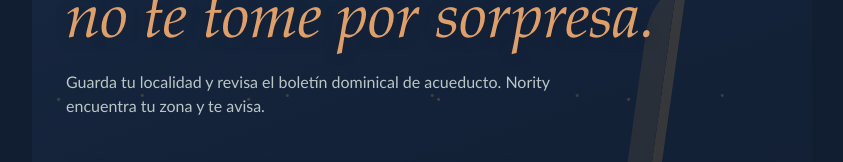
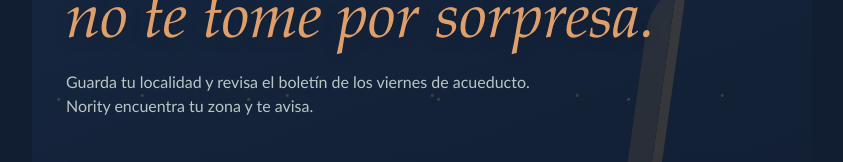
Before and after one commit to leolplex/serviceReminder, a React (Vite) app: page / in a window 1280 px wide. Shown: the part 254-416 px from the top of the page, without its empty margins (218-1061 px from the left). Built offline with nearby package versions, Linux system fonts and the light colour scheme; no server answers.

Commit message:
update text

```diff
--- a/src/App.tsx
+++ b/src/App.tsx
@@ -184,7 +184,7 @@ function App() {
         <div className="ember-spirit" aria-hidden="true"><span className="flame-core" /><span className="flame-face" /><span className="flame-smile" /></div>
         <p className="kicker">AVISOS LOCALES</p>
         <h1>Que el corte<br /><em>no te tome por sorpresa.</em></h1>
-        <p className="intro-copy">Guarda tu localidad y revisa el boletín dominical de acueducto. Nority encuentra tu zona y te avisa.</p>
+        <p className="intro-copy">Guarda tu localidad y revisa el boletín de los viernes de acueducto. Nority encuentra tu zona y te avisa.</p>
       </section>
 
       {feedback && <div className={`feedback-toast ${feedback.type}`} role={feedback.type === 'error' ? 'alert' : 'status'}><span aria-hidden="true">{feedback.type === 'success' ? '✓' : '!'}</span>{feedback.message}</div>}
```
